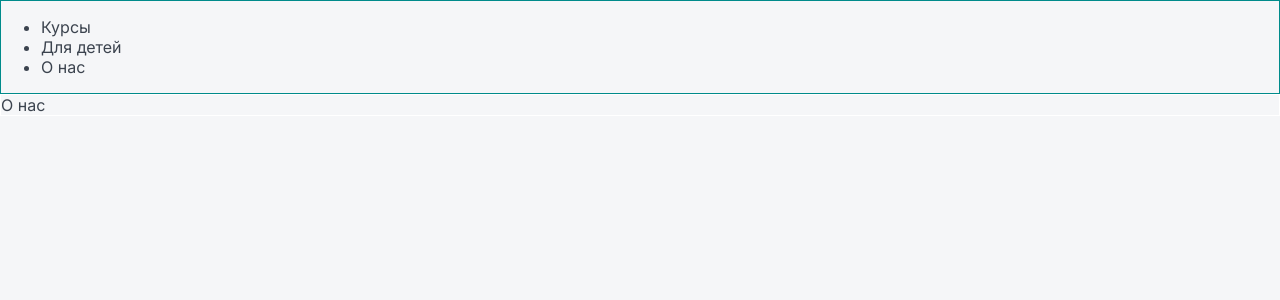
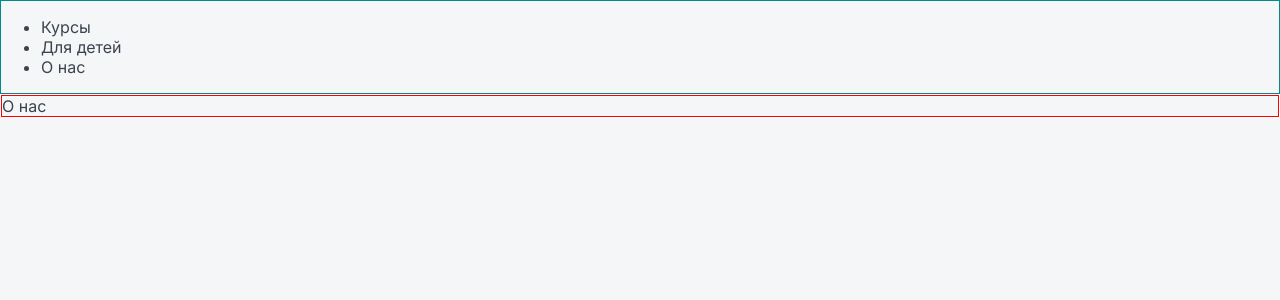
Before and after one commit to PavelLatmentsev/OWl-Next.js-, a Next.js app: page /about in a window 1280 px wide. Shown: the top 300 px of the page. Built offline with nearby package versions, Linux system fonts and the light colour scheme.

Commit message:
add template

```diff
--- /dev/null
+++ b/app/(site)/about/template.tsx
@@ -0,0 +1,7 @@
+export default function AboutTemplate({
+    children,
+  }: {
+    children: React.ReactNode;
+  }) {
+    return <div style={{border:"1px solid red"}}>{children}</div>;
+  }
```
